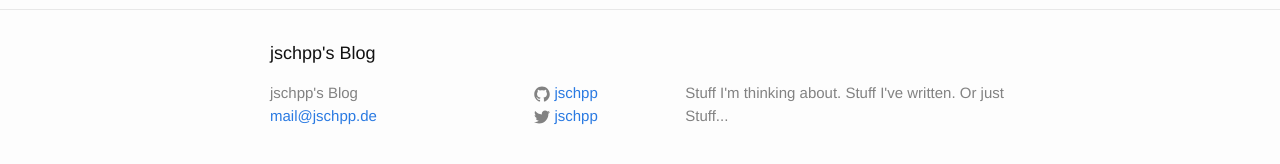
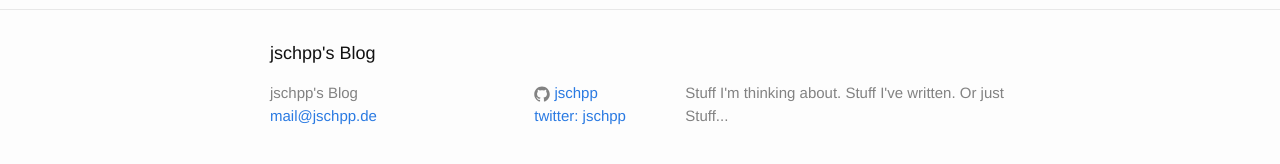
Before and after one commit to jschpp/jschpp.github.io, a Jekyll site: the page built from about.md, in a window 1280 px wide. Shown: the part 341-505 px from the top of the page. Built offline with Jekyll 4.4.1, drawn with Linux system fonts in a browser that asks for light colours.

Commit message:
Testing...

```diff
--- a/_includes/icon-twitter.html
+++ b/_includes/icon-twitter.html
@@ -1 +1 @@
-<a href="https://twitter.com/{{ include.username }}"><span class="icon icon--twitter">{% include icon-twitter.svg %}</span><span class="username">{{ include.username }}</span></a>
+<a href="https://twitter.com/{{ include.username }}">twitter: <span class="username">{{ include.username }}</span></a>
```
